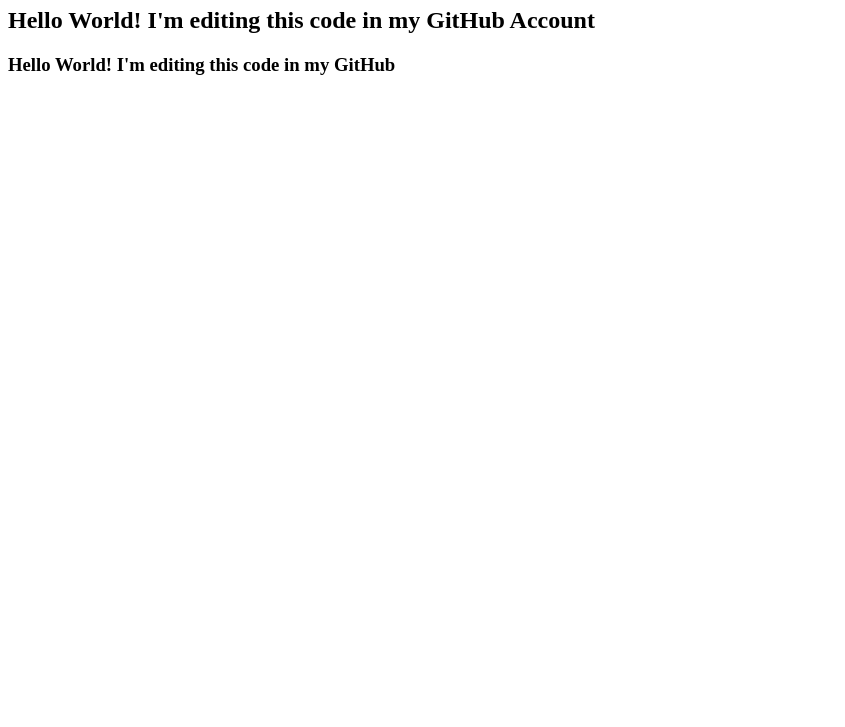
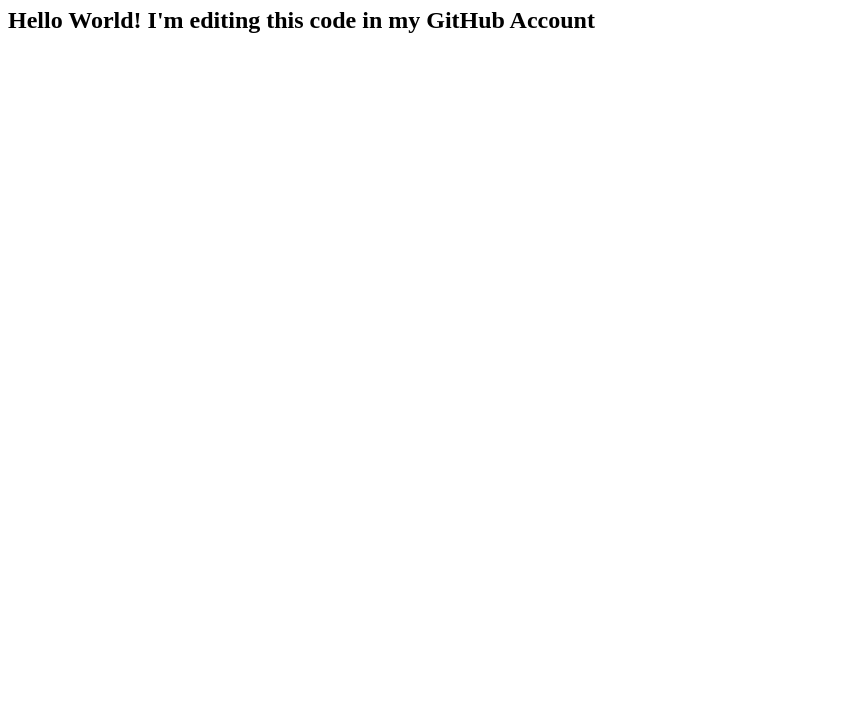
Before and after one commit to samcasubuan/github-tutorial-1, a plain HTML site: page index.html in a window 1280 px wide. Shown: the part 73-800 px from the top of the page, without its empty margins (0-845 px from the left). Drawn offline with Linux system fonts and the light colour scheme.

Commit message:
Update index.html

```diff
--- a/index.html
+++ b/index.html
@@ -8,6 +8,5 @@
 <body>
     <h1>Hello World! I'm editing this code in my Local Computer</h1>
     <h2>Hello World! I'm editing this code in my GitHub Account</h2>
-    <h3>Hello World! I'm editing this code in my GitHub</h3>
 </body>
 </html>
```
